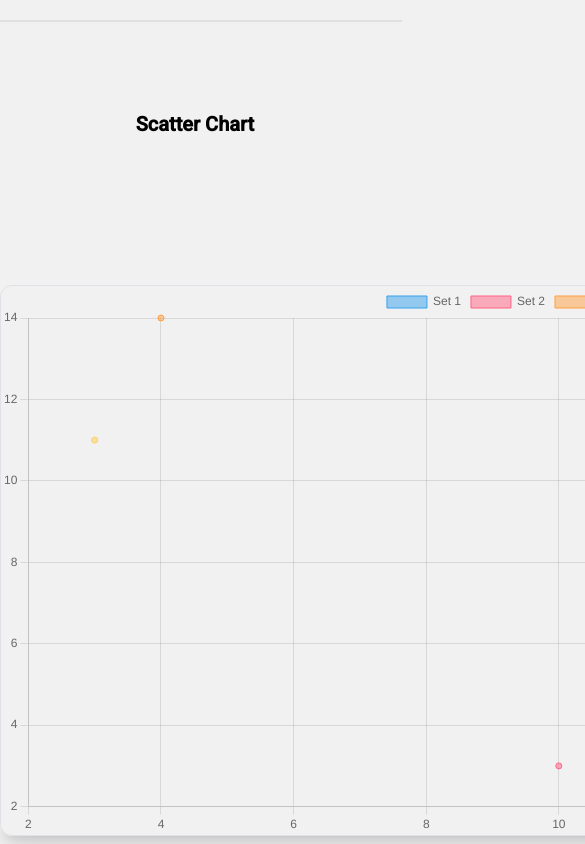
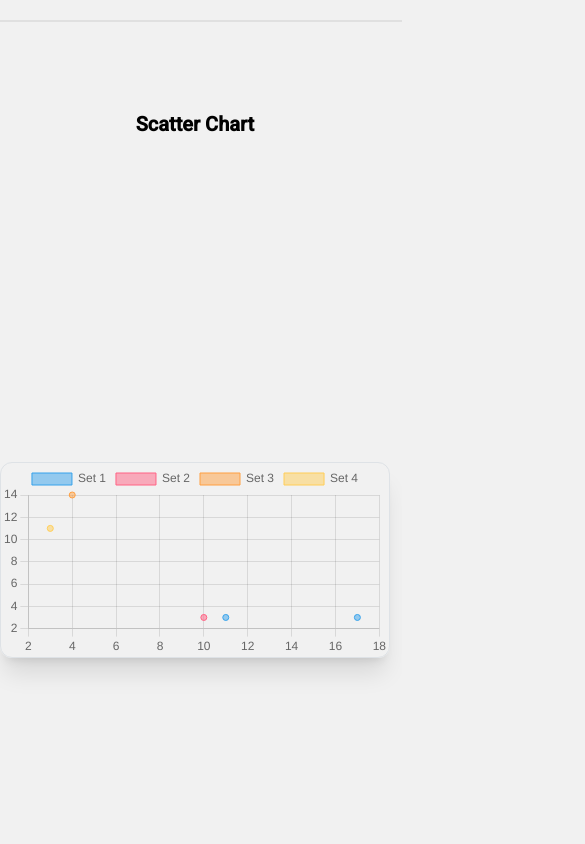
Before and after one commit to felixkru/PP2023, a Next.js app in the folder pp-2023/: page / in a window 390 px wide. Shown: the part 1220-2064 px from the top of the page, 585 px wide, since content can reach past the window. Built offline with nearby package versions, Linux system fonts and the light colour scheme; a web font is replaced by a local one.

Commit message:
fix: Das Chart ist jetzt responsive und passt sich dem Layout-Verhalten an.

```diff
--- a/pp-2023/src/app/kmeans/scatter-chart.js
+++ b/pp-2023/src/app/kmeans/scatter-chart.js
@@ -58,7 +58,7 @@ function ScatterChart() {
         <>
             {/* Scatter chart */}
             <h1 className="mx-auto mt-10 text-xl font-semibold capitalize ">Scatter Chart</h1>
-            <div className="w-[1100px] h-screen flex mx-auto my-auto">
+            <div className="h-screen flex mx-auto my-auto">
                 <div className='border border-gray-400 pt-0 rounded-xl  w-full h-fit my-auto  shadow-xl'>
                     <canvas id='myChart'></canvas>
                 </div>
```
